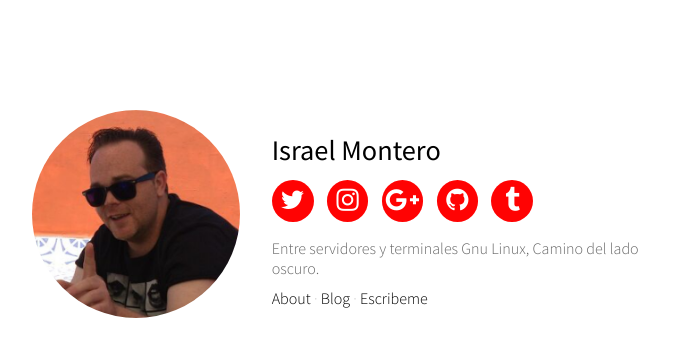
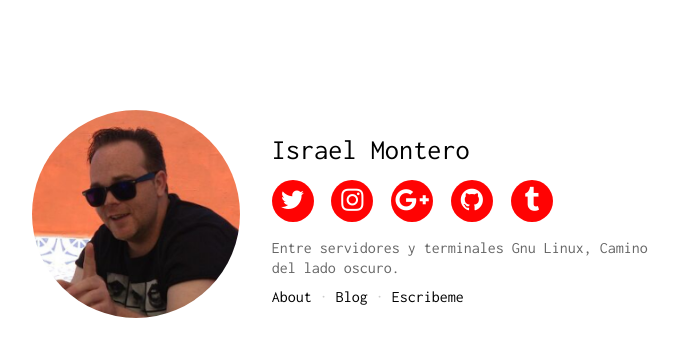
Before and after one commit to israelmgo/old-jekyll-blog, a Jekyll site: the page built from index.html, in a window 1280 px wide. Shown: the top 357 px of the page, without its empty margins (314-993 px from the left). Built offline with Jekyll 4.4.1, drawn with Linux system fonts in a browser that asks for light colours; nearby versions of some CDN libraries.

Commit message:
change font to inconsolata

```diff
--- a/css/main.sass
+++ b/css/main.sass
@@ -1,6 +1,6 @@
 ---
 ---
-
+@import url(http://fonts.googleapis.com/css?family=Inconsolata:400,700);
 @import 'bourbon'
 
 $font-one: 'Source Sans Pro'
@@ -27,7 +27,7 @@
 
 body, html
   background-color: $color-white
-  font-family: $font-one
+  font-family: Inconsolata
   color: $color-black
   -webkit-hyphens: auto
   -moz-hyphens: auto
@@ -118,7 +118,7 @@
   .blog-title
     font-size: modular-scale(1rem, 2, 1.33)
     line-height: 1
-    font-family: $font-one
+    font-family: Inconsolata
     color: $color-black
     font-weight: 500
     margin: 0
@@ -126,7 +126,7 @@
   .blog-description
     font-size: modular-scale(1rem, 0, 1.33)
     line-height: 1.25
-    font-family: $font-one
+    font-family: Inconsolata
     font-weight: 300
     color: $color-gray
     margin: 0
```
